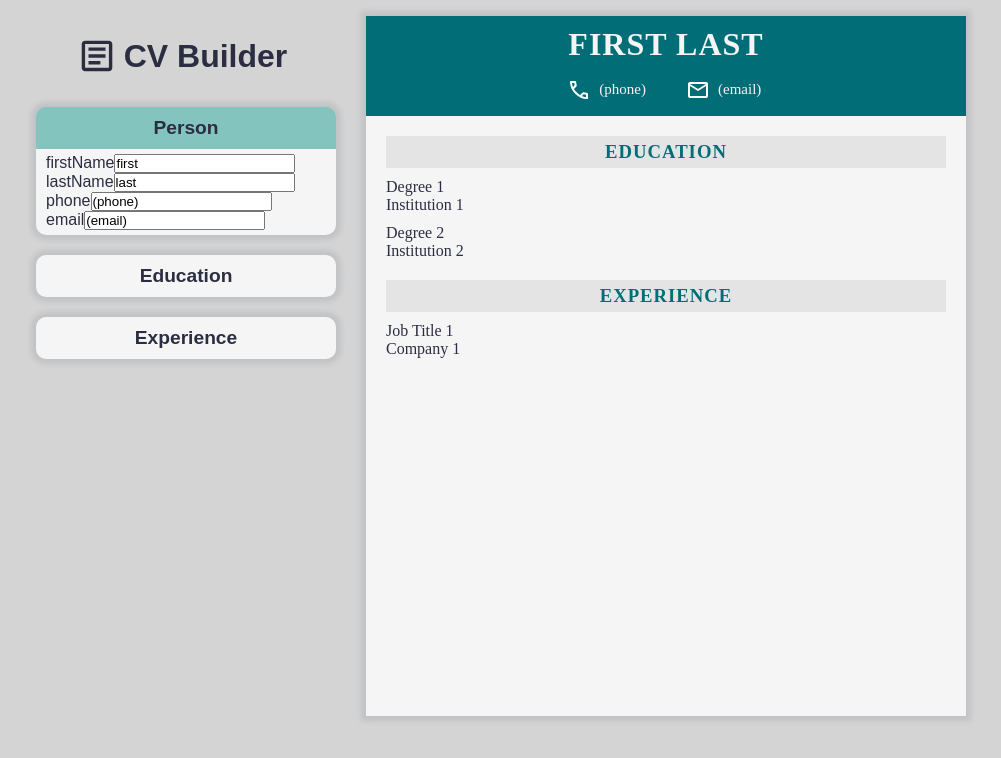
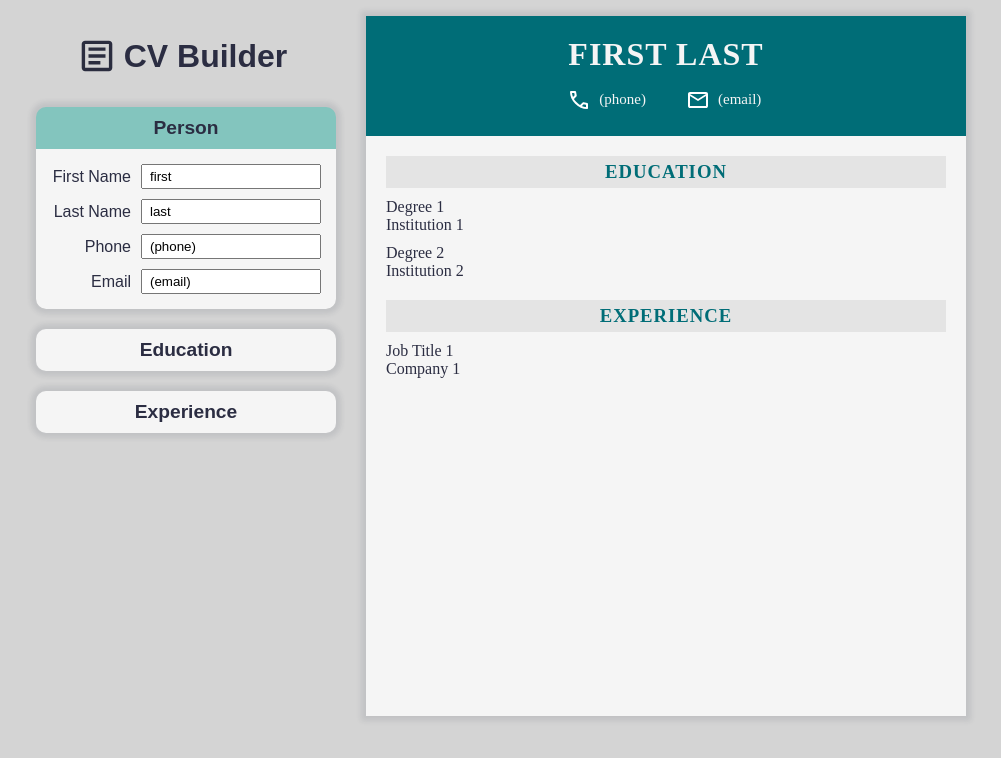
Before and after one commit to strallia/cv-app, a React (Vite) app: page / in a window 1280 px wide. Both pictures are taken after a click on the element "Person". Shown: the top 758 px of the page, without its empty margins (139-1140 px from the left). Built offline with nearby package versions, Linux system fonts and the light colour scheme.

Commit message:
feat: Format layout of forms

```diff
--- a/src/components/Form.jsx
+++ b/src/components/Form.jsx
@@ -27,7 +27,7 @@ function Form({
         className="form form--collapsed form--bg-color"
         tabIndex="0"
       >
-        <div>{textAsComponents}</div>
+        <div className="form--collapsed-titles">{textAsComponents}</div>
         <Button type="delete" entryID={entryID} data={data} setData={setData} />
       </div>
     );
--- a/src/components/Input.jsx
+++ b/src/components/Input.jsx
@@ -4,11 +4,17 @@ function Input({ labelText, handleInputOnChange, entryID, initialValue }) {
   const validInitialValue = initialValue ? initialValue : "";
   const [value, setValue] = useState(validInitialValue);
 
+  function convertCamelToTitleCase(string) {
+    let arr = string.split(/(?=[A-Z])/);
+    arr[0] = arr[0].charAt(0).toUpperCase() + arr[0].slice(1);
+    return arr.join(" ");
+  }
+
   if (labelText === "id") return;
 
   return (
-    <div>
-      <label htmlFor={labelText}>{labelText}</label>
+    <div className="input-container">
+      <label htmlFor={labelText}>{convertCamelToTitleCase(labelText)}</label>
       <input
         id={labelText}
         type="text"
--- a/src/styles/App.css
+++ b/src/styles/App.css
@@ -17,7 +17,6 @@
 
 body {
   background-color: rgba(var(--light-gray), 1);
-  padding-top: 20px;
 }
 
 #root {
@@ -126,7 +125,7 @@ form {
   color: rgba(var(--white), 1);
   display: grid;
   justify-items: center;
-  padding: 10px;
+  padding: 20px 10px;
 }
 
 .preview-header__title {
@@ -159,10 +158,49 @@ form {
   cursor: pointer;
   display: flex;
   justify-content: space-between;
+  padding: 8px 10px;
+}
+
+.form--collapsed-titles {
+  display: grid;
+  place-content: center;
+  gap: 3px;
+}
+
+.form--collapsed-titles p:first-of-type {
+  font-weight: bold;
+  text-transform: capitalize;
+}
+
+.form--collapsed-titles p:nth-child(2) {
+  text-transform: capitalize;
+  font-size: 0.8rem;
+}
+
+.input-container {
+  display: flex;
+  align-items: center;
+  gap: 10px;
+}
+
+label {
+  min-width: 80px;
+  text-align: end;
+}
+
+input {
+  padding: 3px 7px;
+  width: 100%;
 }
 
 .form--collapsed:hover {
   background-color: cornflowerblue;
+}
+
+.form--expanded {
+  display: grid;
+  row-gap: 10px;
+  padding: 15px;
 }
 
 .form--bg-color {
@@ -181,6 +219,10 @@ form {
   cursor: pointer;
 }
 
+.button--delete {
+  cursor: pointer;
+}
+
 .button--delete::after {
   content: url(../assets/delete.svg);
 }
@@ -191,6 +233,13 @@ form {
 
 .button--save::after {
   content: "save";
+}
+
+.button--save {
+  width: 100%;
+  justify-self: center;
+  padding: 5px 10px;
+  font-weight: bold;
 }
 
 .edit-section {
```
